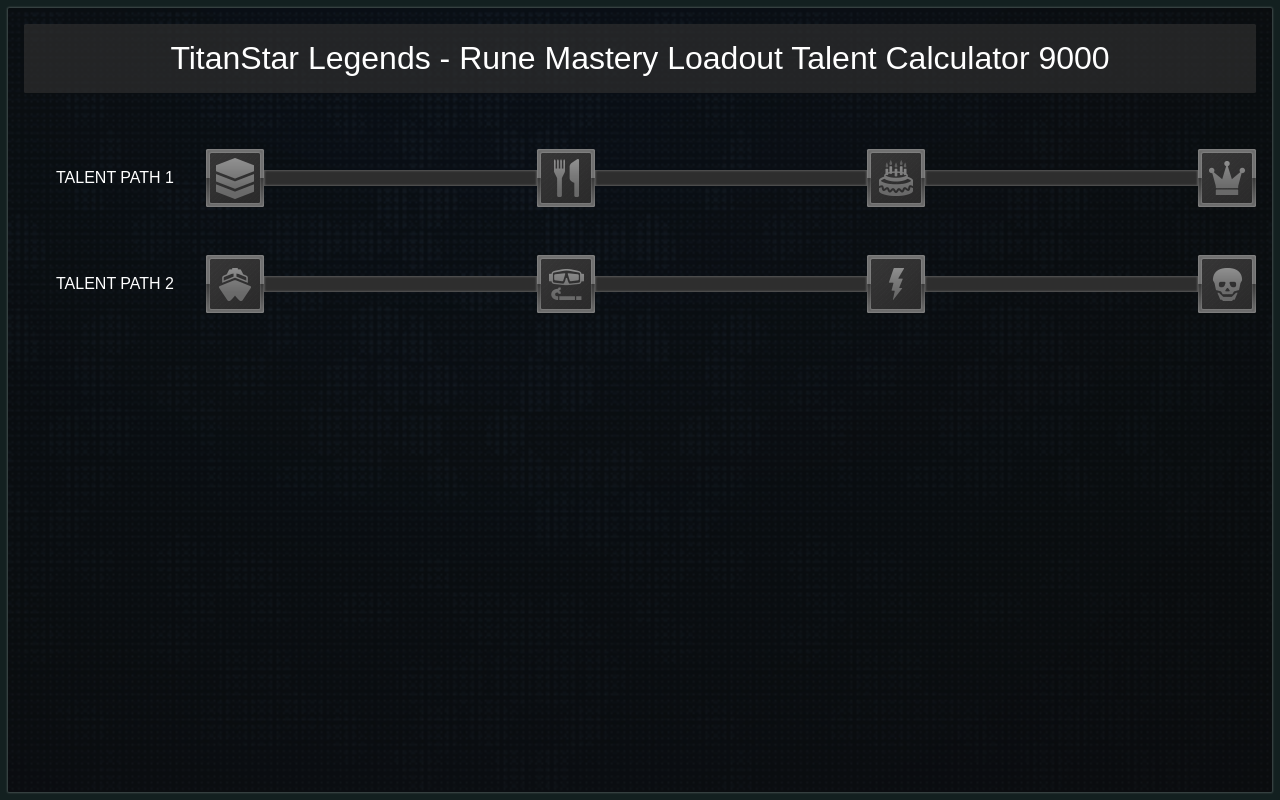
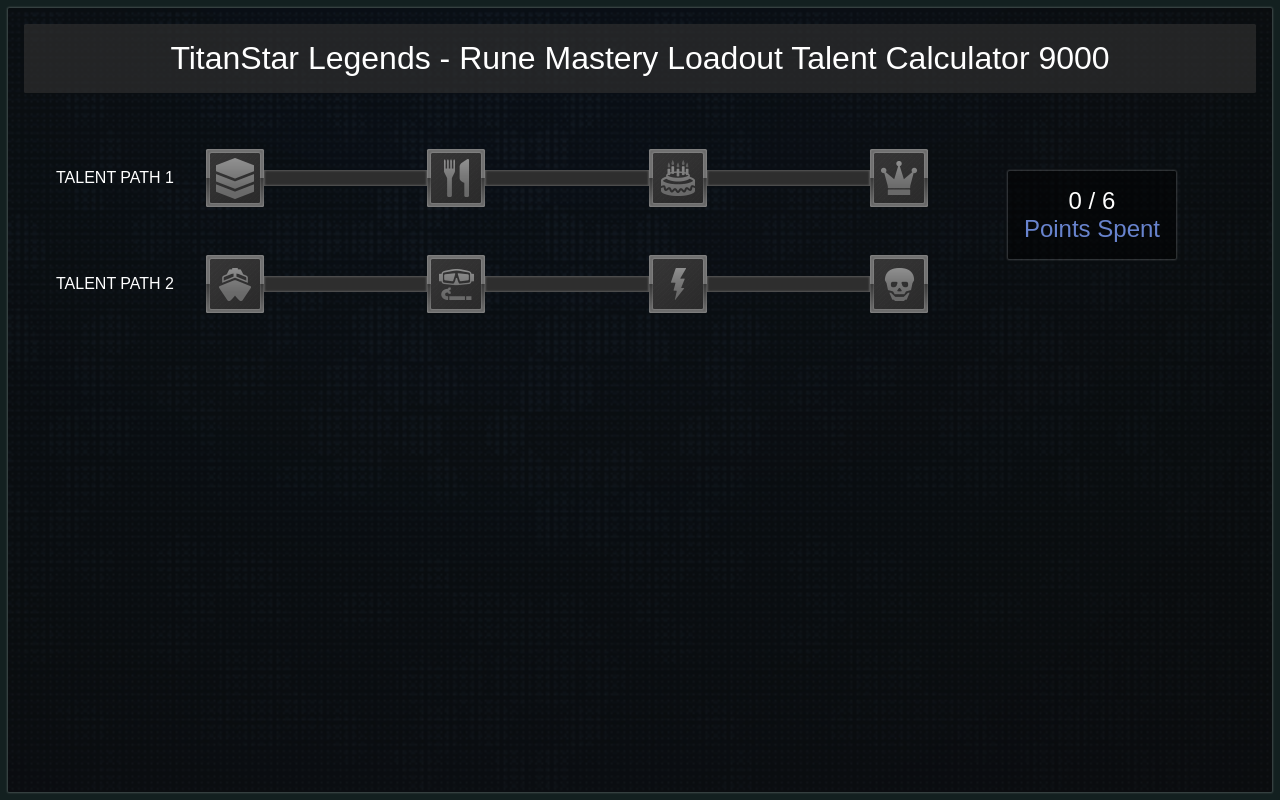
Before and after one commit to awesomeunleashed/ddb-dev-challenge, a React (Create React App) app: page / in a window 1280 px wide. Built offline with nearby package versions, Linux system fonts and the light colour scheme.

Commit message:
added points displllay

```diff
--- a/src/Components/App.js
+++ b/src/Components/App.js
@@ -1,6 +1,7 @@
 import { TalentsProvider } from 'Context/TalentsContext'
 import backgroundImage from 'Images/talent-calc-bg.png'
 import { TALENTS_BY_PATH, TALENT_PATHS, TITLE_TEXT } from 'Util/constants'
+import Points from './Points'
 import TalentPath from './TalentPath'
 
 const App = () => (
@@ -11,6 +12,7 @@ const App = () => (
         <div className='talent-paths'>
           {TALENT_PATHS.map((p, i) => <TalentPath key={i} name={p} talents={TALENTS_BY_PATH[p]} />)}
         </div>
+        <Points />
       </TalentsProvider>
     </div>
   </div>
--- /dev/null
+++ b/src/Components/Points.js
@@ -0,0 +1,16 @@
+import { TalentsContext } from 'Context/TalentsContext'
+import { useContext } from 'react'
+import { POINTS_SPENT_LABEL, START_POINTS } from 'Util/constants'
+
+const Points = () => {
+  const { points } = useContext(TalentsContext)
+
+  return (
+    <div className='points-display'>
+      <div>{START_POINTS - points} / {START_POINTS}</div>
+      <div className='label'>{POINTS_SPENT_LABEL}</div>
+    </div>
+  )
+}
+
+export default Points
--- a/src/Util/constants.js
+++ b/src/Util/constants.js
@@ -1,6 +1,7 @@
 export const PATH_1_NAME = 'Talent Path 1'
 export const PATH_2_NAME = 'Talent Path 2'
 export const PATH_TESTID_INFIX = '-to-'
+export const POINTS_SPENT_LABEL = 'Points Spent'
 export const SPRITE_CSS_VAR = '--sprite-index'
 export const START_POINTS = 6
 export const TALENT_BOAT = 'Boat'
--- a/src/index.scss
+++ b/src/index.scss
@@ -1,6 +1,7 @@
 $gray-light: gray;
 $gray: dimgray;
 $gray-dark: #2e2e2e;
+$selected-blue: #81a2ff;
 $sprite-size: 50px;
 $glow: 0 0 2px 1px rgba(white, 0.2);
 $rounding: 0.1rem;
@@ -48,7 +49,10 @@ button {
 
 .body {
     display: flex;
+    align-items: center;
+    justify-content: center;
     width: 100%;
+    flex-wrap: wrap;
 }
 
 .talent-paths {
@@ -113,7 +117,7 @@ button {
 
                 &.active {
                     @extend %light-icon;
-                    @include background-gradient(#81a2ff);
+                    @include background-gradient($selected-blue);
                     @include active-glow(1px);
 
                     + .flow {
@@ -142,3 +146,21 @@ button {
         }
     }
 }
+
+.points-display {
+    display: flex;
+    flex-direction: column;
+    align-items: center;
+    justify-content: center;
+    background: rgba(black, 0.5);
+    box-shadow: $glow;
+    border-radius: $rounding;
+    font-size: 1.5rem;
+    padding: 1rem;
+    margin: 1rem 5rem;
+    text-align: center;
+
+    .label {
+        color: rgba($selected-blue, 0.8);
+    }
+}
```
Also changed, not shown: 2 other files (tests, documents, lock files or other folders).
